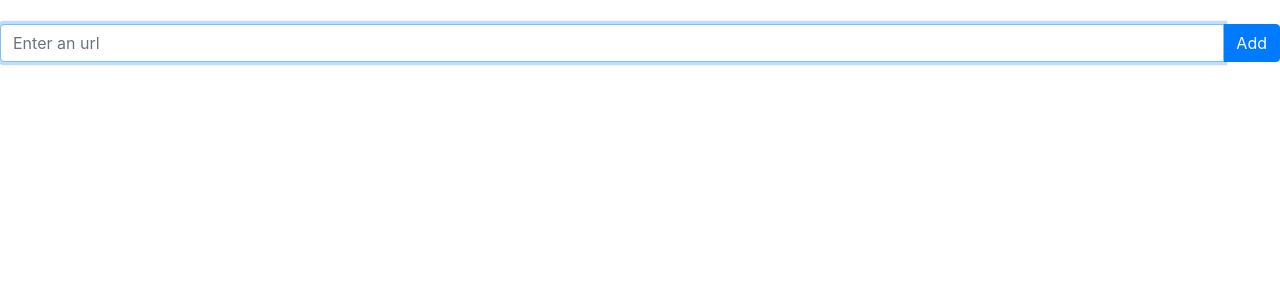
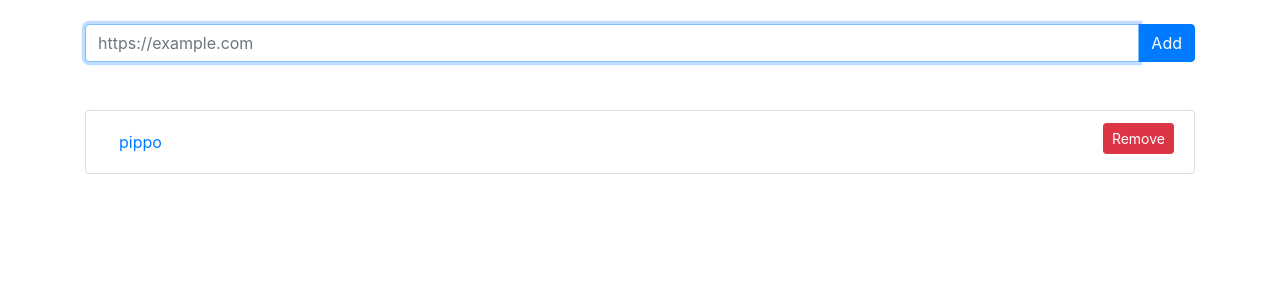
Before and after one commit to luorlandini/bravo-urls, a React (Create React App) app: page / in a window 1280 px wide. Shown: the top 300 px of the page. Built offline with nearby package versions, Linux system fonts and the light colour scheme.

Commit message:
urls list component

```diff
--- a/src/App.js
+++ b/src/App.js
@@ -1,10 +1,22 @@
-import React from "react";
+import React, { useContext, useReducer } from "react";
 import Form from "./components/Form";
+import List from "./components/List"
+import Store from "./store";
+import reducer from "./reducer";
 import 'bootstrap/dist/css/bootstrap.min.css';
 
 const App = () => {
+
+  const globalStore = useContext(Store);
+  const [state, dispatch] = useReducer(reducer, globalStore);
+
   return (
-    <Form />
+    <Store.Provider value={{ state, dispatch }}>
+      <div className="container">
+        <Form />
+        <List />
+      </div>
+    </Store.Provider>
   );
 }
 
--- a/src/components/Form/Form.js
+++ b/src/components/Form/Form.js
@@ -5,18 +5,19 @@ import { v4 as uuidv4 } from 'uuid';
 const Form = () => {
     const { dispatch } = useContext(Store);
 
-    const [item, setItem] = useState("");
+    const [url, setUrl] = useState("");
+    const [key, setKey] = useState("");
+    const [count, setCount] = useState(0);
 
     const handleItemChange = (e) => {
-        setItem(e.target.value);
+        setUrl(e.target.value);
     }
 
     const handleItemAdd = () => {
 
-        item.key = uuidv4()
-
-        dispatch({ type: "ADD_ITEM", payload: item });
-        setItem("");
+        setKey(uuidv4())
+        dispatch({ type: "ADD_ITEM", payload: { key: key, url: url, count: count } });
+        setUrl("");
     }
 
 
@@ -28,9 +29,11 @@ const Form = () => {
                 <div className="input-group">
                     <input
                         className="form-control"
-                        value={item.url}
+                        value={url}
+                        type="url"
+                        placeholder="https://example.com"
+
                         autoFocus={true}
-                        placeholder="Enter an url"
                         onChange={handleItemChange}
                     />
                     <div className="input-group-append">
--- /dev/null
+++ b/src/components/List/List.js
@@ -0,0 +1,36 @@
+import React, { useContext } from "react";
+import { Button } from 'react-bootstrap';
+import Store from "./../../store";
+
+const List = () => {
+
+    const { state, dispatch } = useContext(Store);
+
+    return (
+        <div className="row mt-5">
+            <div className="col-md-12">
+                <div className="row">
+                    <div className="col-md-12">
+                        <ul className="list-group">
+                            {state.items.map(item => (
+                                <li key={item.key} className="list-group-item">
+
+                                    <Button href={item.url} variant="link">{item.url}</Button>
+                                    <button
+                                        className="float-right btn btn-danger btn-sm"
+                                        style={{ marginLeft: 10 }}
+                                        onClick={() => dispatch({ type: "REMOVE", payload: item })}
+                                    >
+                                        Remove
+                                    </button>
+                                </li>
+                            ))}
+                        </ul>
+                    </div>
+                </div>
+            </div>
+        </div>
+    );
+}
+
+export default List
--- /dev/null
+++ b/src/components/List/index.js
@@ -0,0 +1,2 @@
+import List from './List'
+export default List
--- /dev/null
+++ b/src/reducer.js
@@ -0,0 +1,23 @@
+export default function reducer(state, action) {
+    switch (action.type) {
+        case "ADD_ITEM":
+            if (!action.payload) {
+                return state;
+            }
+
+            if (state.items.includes(action.payload)) {
+                return state;
+            }
+            return {
+                ...state,
+                items: [...state.items, action.payload]
+            };
+        case "REMOVE":
+            return {
+                ...state,
+                items: state.items.filter(item => item !== action.payload)
+            };
+        default:
+            return state;
+    }
+}
```
Also changed, not shown: 1 other file (tests, documents, lock files or other folders).
